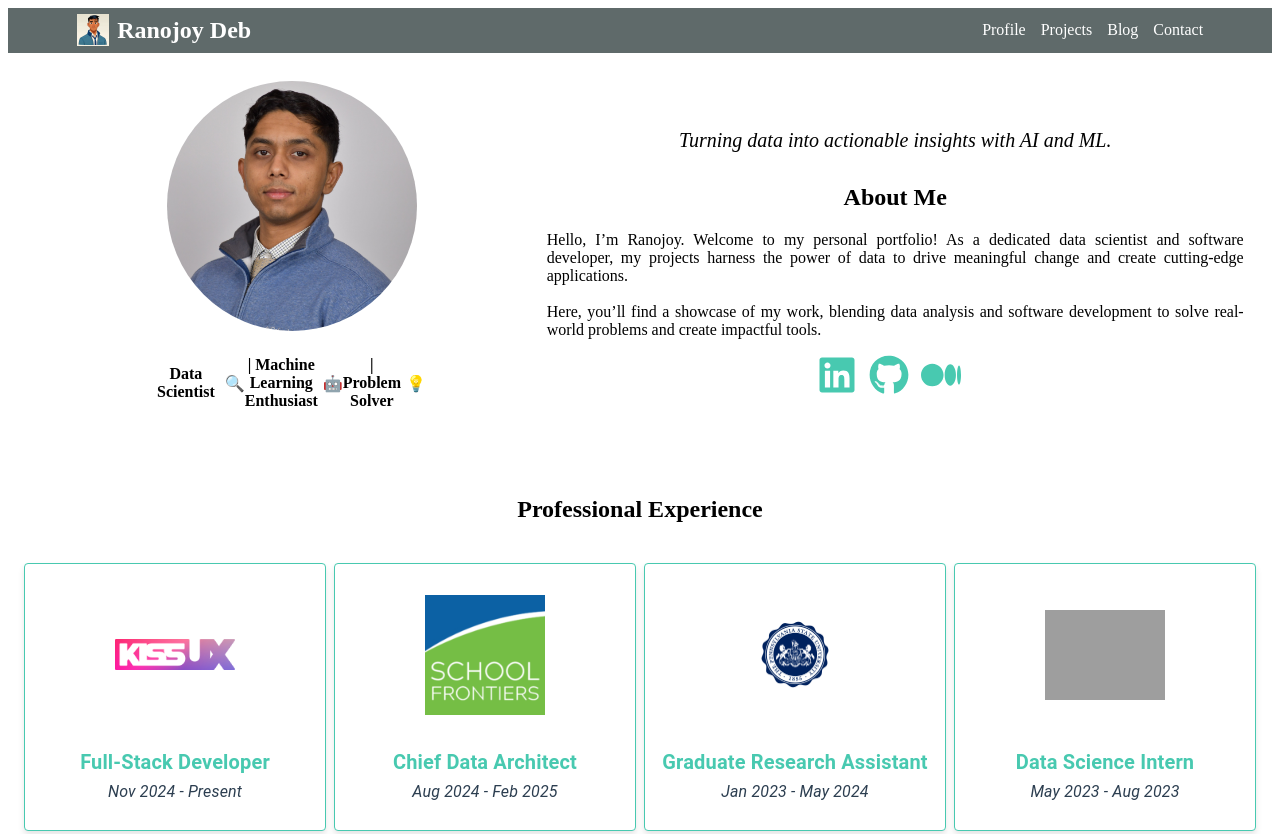
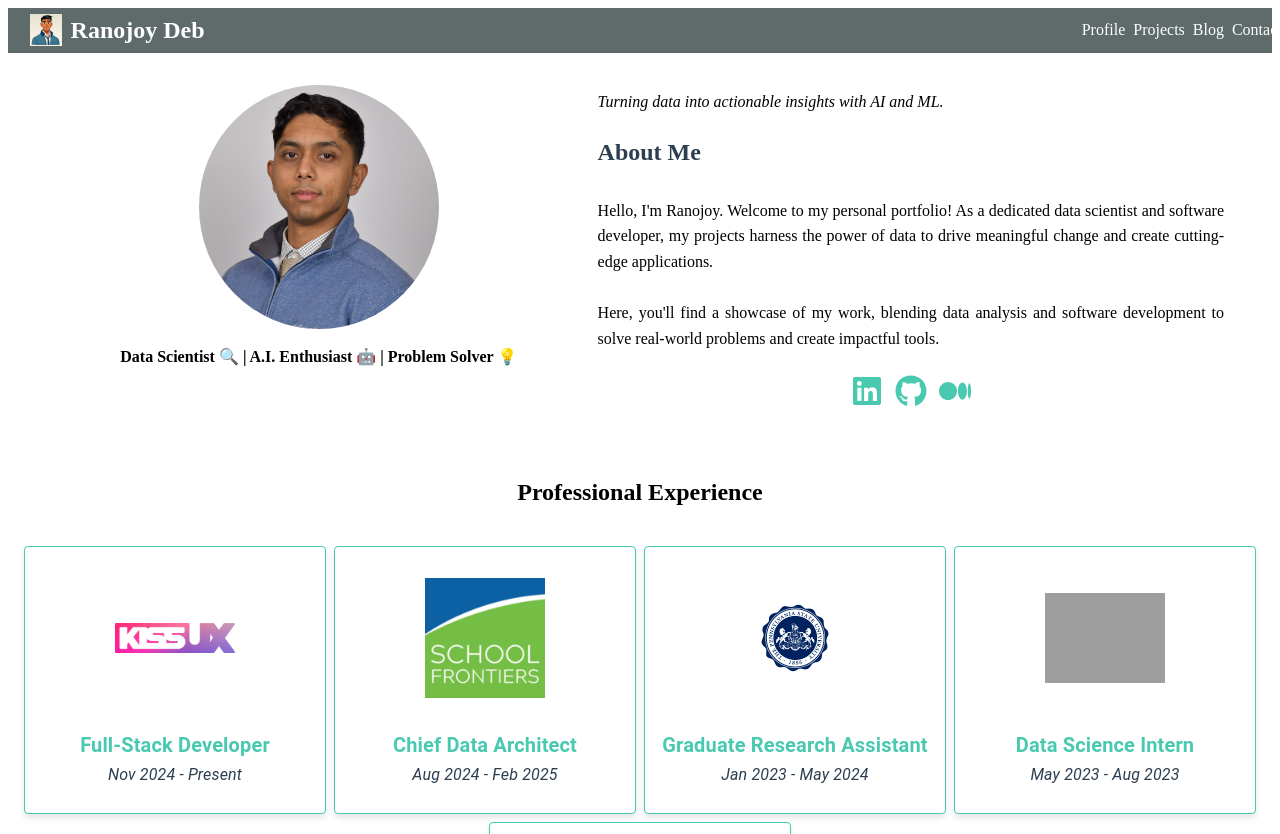
Before and after one commit to sf-ranojoy/my-portfolio, a Gatsby site: page / in a window 1280 px wide. Shown: the top 834 px of the page. Built offline with nearby package versions, Linux system fonts and the light colour scheme; Gatsby itself is replaced by a stand-in of ours; grey boxes are pictures that could not be loaded.

Commit message:
v2025.03.06

```diff
--- a/gatsby-config.js
+++ b/gatsby-config.js
@@ -15,6 +15,7 @@ require("dotenv").config({
 
 
 module.exports = {
+  pathPrefix: "/my-portfolio",  // GitHub Pages path
   siteMetadata: {
     title: `My Portfolio`,
     description: `A simple portfolio website.`,
@@ -42,5 +43,4 @@ module.exports = {
   ],
 };
 
-console.log("Loaded Contentful Space ID:", process.env.CONTENTFUL_SPACE_ID);
-console.log("Loaded Contentful Token:", process.env.CONTENTFUL_ACCESS_TOKEN);
+console.log("Loaded process env variables:", process.env);
--- a/package.json
+++ b/package.json
@@ -4,7 +4,9 @@
   "description": "A simple starter to get up and developing quickly with Gatsby",
   "version": "0.1.0",
   "author": "@ballack96",
+  "homepage": "https://ballack96.github.io/my-portofolio",
   "dependencies": {
+    "@emailjs/browser": "^4.4.1",
     "@emotion/react": "^11.14.0",
     "@emotion/styled": "^11.14.0",
     "@mui/material": "^6.4.1",
@@ -41,6 +43,8 @@
     "start": "gatsby develop",
     "serve": "gatsby serve",
     "clean": "gatsby clean",
+    "predeploy": "gatsby build",
+    "deploy": "gh-pages -d public",
     "test": "echo \"Write tests! -> https://gatsby.dev/unit-testing\" && exit 1"
   },
   "repository": {
--- a/src/components/Bio.js
+++ b/src/components/Bio.js
@@ -1,38 +1,75 @@
 import React from 'react';
-import { Link } from 'gatsby';
 import { FaLinkedin, FaGithub, FaMedium } from 'react-icons/fa6'; // Ensure you've installed react-icons using npm or yarn
 import profileImage from '../images/DSC_0676.jpg'; // Adjust the path if necessary
 
 const Bio = () => {
   return (
     <section className="hero-section" style={{ textAlign: 'justify', padding: '1rem 1rem' }}>
-      <div style={{ padding: '1%', display: 'flex', flexDirection: 'row', alignItems: 'center', textAlign: 'center', justifyContent: 'center', maxWidth: '100%', marginTop: '0%' }}>
-        <div style={{ fontSize: '1.0rem', paddingLeft: '10%' }}>
-        <img src={profileImage} alt="Profile" style={{ width: '250px', height: '250px', borderRadius: '50%' }} />
-          <h4 style={{fontWeight: 'bold', display: 'flex', alignItems: 'center', justifyContent: 'center' }}>
-            Data Scientist <span style={{ marginLeft: '10px' }}>🔍</span> | Machine Learning Enthusiast <span style={{ marginLeft: '5px' }}>🤖</span> | Problem Solver <span style={{ marginLeft: '5px' }}>💡</span>
+      <div
+        style={{
+          display: 'flex',
+          flexDirection: 'row',
+          justifyContent: 'space around',
+          alignItems: 'flex-start',
+          padding: '1rem',
+          maxWidth: '1200px',
+          margin: '0 auto',
+          gap: '1rem',
+          flexWrap: 'wrap',
+          boxSizing: 'border-box',
+          overflow: 'hidden',
+        }}
+      >
+        {/* Profile Image */}
+        <div style={{ fontSize: '1rem', width: '45%', display: 'flex', flexDirection: 'column', alignItems: 'center' }}>
+          <img
+            src={profileImage}
+            alt="Profile"
+            style={{
+              width: '15rem',
+              heiught: 'auto',
+              borderRadius: '50%',
+              objectFit: 'cover',
+              flexShrink: 0,
+            }}
+          />
+          <h4
+            style={{
+              fontWeight: 'bold',
+              textAlign: 'center',
+              marginTop: '1rem',
+              lineHeight: '1.5',
+            }}
+          >
+            Data Scientist 🔍 | A.I. Enthusiast 🤖 | Problem Solver 💡
           </h4>
         </div>
-        <div style={{ fontSize: '1.0rem', paddingLeft: '10%' }}>
-          <p style={{ fontStyle: 'italic', fontSize: '1.25rem', margin: '1rem 0' }}>
+
+        {/* Bio Text */}
+        <div style={{ flex: 1, minWidth: 0, textAlign: 'justify', display: 'flex', flexDirection: 'column'}}>
+          <p style={{ fontStyle: 'italic', fontSize: '1rem', margin: '0.5rem 0' }}>
             Turning data into actionable insights with AI and ML.
           </p>
-          <h2 style={{ marginTop: '2rem' }}>About Me</h2>
-          <p style={{ textAlign: 'justify', overflowWrap: 'normal' }}>
-            Hello, I’m Ranojoy. Welcome to my personal portfolio! As a dedicated data scientist and software developer,
-            my projects harness the power of data to drive meaningful change and create cutting-edge applications.<br/>
-            <br/>
-            Here, you’ll find a showcase of my work, blending data analysis and software development to solve real-world problems and create impactful tools.
+          <h2 style={{ marginBottom: '1rem', fontSize: '1.5rem', color: '#2c3e50' }}>About Me</h2>
+          <p style={{ fontSize: '1rem', lineHeight: '1.6' }}>
+            Hello, I'm Ranojoy. Welcome to my personal portfolio! As a dedicated data scientist and software developer,
+            my projects harness the power of data to drive meaningful change and create cutting-edge applications.
+            <br />
+            <br />
+            Here, you'll find a showcase of my work, blending data analysis and software development to solve real-world
+            problems and create impactful tools.
           </p>
-          <div>
+
+          {/* Social Icons */}
+          <div style={{ marginTop: '0.5rem', display: 'flex', flexDirection: 'row', justifyContent: 'center'}}>
             <a href="https://www.linkedin.com/in/ranojoy-deb/" target="_blank" rel="noopener noreferrer" style={{ marginRight: '12px' }}>
-              <FaLinkedin size={40} color="#48C9B0" />
+              <FaLinkedin size={32} color="#48C9B0" />
             </a>
             <a href="https://github.com/ballack96" target="_blank" rel="noopener noreferrer" style={{ marginRight: '12px' }}>
-              <FaGithub size={40} color="#48C9B0" />
+              <FaGithub size={32} color="#48C9B0" />
             </a>
-            <a href="https://medium.com/@r.deb1996" target="_blank" rel="noopener noreferrer" style={{ marginRight: '12px' }}>
-              <FaMedium size={40} color="#48C9B0" />
+            <a href="https://medium.com/@r.deb1996" target="_blank" rel="noopener noreferrer">
+              <FaMedium size={32} color="#48C9B0" />
             </a>
           </div>
         </div>
--- a/src/components/header.js
+++ b/src/components/header.js
@@ -5,17 +5,17 @@ import profileIcon from "../images/PixarMe.jpg"
 const Header = ({ siteTitle = "Ranojoy Deb" }) => {
   return (
     <header style={{ background: '#5F6A6A', padding: '0.5%' }}>
-      <div style={{ margin: 'auto', maxWidth:'90%', display: 'flex', justifyContent: 'space-between', alignItems: 'center' }}>
-        <h1 style={{ margin: 0, display: 'flex', alignItems: 'center', fontSize: '1.5em', alignItems:'center', whiteSpace:'nowrap' }}>
+      <div style={{ margin: 'auto', minWidth:'100%', display: 'flex', justifyContent: 'space-between', alignItems: 'center', padding: '0 1rem' }}>
+        <h2 style={{ margin: 0, display: 'flex', alignItems: 'center', fontSize: '1', alignItems:'center', whiteSpace:'nowrap' }}>
         <img src={profileIcon}   style={{ maxWidth: '32px', maxHeight: '32px', marginRight: '5%', marginTop:'auto', marginBottom:'auto' }} />
           <Link to="/" style={{ color: 'white', textDecoration: 'none' }}>
             {siteTitle}
           </Link>
-        </h1>
+        </h2>
         <nav>
-          <Link to="/profile" style={{ color: 'white', marginRight: '15px', textDecoration: 'none' }}>Profile</Link>
-          <Link to="/projects" style={{ color: 'white', marginRight: '15px', textDecoration: 'none' }}>Projects</Link>
-          <Link to="/blog" style={{ color: 'white', marginRight: '15px', textDecoration: 'none' }}>Blog</Link>
+          <Link to="/profile" style={{ color: 'white', marginRight: '0.5rem', textDecoration: 'none' }}>Profile</Link>
+          <Link to="/projects" style={{ color: 'white', marginRight: '0.5rem', textDecoration: 'none' }}>Projects</Link>
+          <Link to="/blog" style={{ color: 'white', marginRight: '0.5rem', textDecoration: 'none' }}>Blog</Link>
           <Link to="/contact" style={{ color: 'white', textDecoration: 'none' }}>Contact</Link>
         </nav>
       </div>
--- a/src/pages/profile.js
+++ b/src/pages/profile.js
@@ -126,7 +126,8 @@ const ProfilePage = () => {
 
         <h2 style={{ marginTop: '2rem', fontSize: '2rem', color: '#34495E' }}>🎯 Hobbies & Pursuits</h2>
         <p style={{ fontSize: '1.1rem', lineHeight: '1.6' }}>
-          Outside of work, I enjoy exploring my adventurous side. After moving to the United States to pursue my .
+          Outside of work, I enjoy exploring my adventurous side. After moving to the United States to pursue my masters degree, I also picked up Brazilian Jiu-Jitsu. I am currently blue belt under the tutelage of Jason Santiago in
+          Daniel Gracie Maineline in Paoli, Pennsylvania. Apart from this, I also enjoy hiking and camping in the beautiful state parks of Pennsylvania.
         </p>
         <Carousel responsive={responsive} infinite autoPlay>
           {images.map((img, index) => (
--- a/src/pages/projects.js
+++ b/src/pages/projects.js
@@ -13,7 +13,6 @@ const generatePlaceholderImage = async (title) => {
   try {
     console.log("Fetching Unsplash image for:", title);
     const response = await axios.get(`https://api.unsplash.com/photos/random`, {
-      // params: { query: title, orientation: 'landscape', client_id: UNSPLASH_ACCESS_KEY },
       params: { query: title, orientation: 'landscape' },
       headers: { Authorization: `Client-ID ${UNSPLASH_ACCESS_KEY}` },
     });
```
Also changed, not shown: src/components/ContactForm.js (+50 -21 lines), src/components/layout.js (+1 -6 lines), 2 other files.
